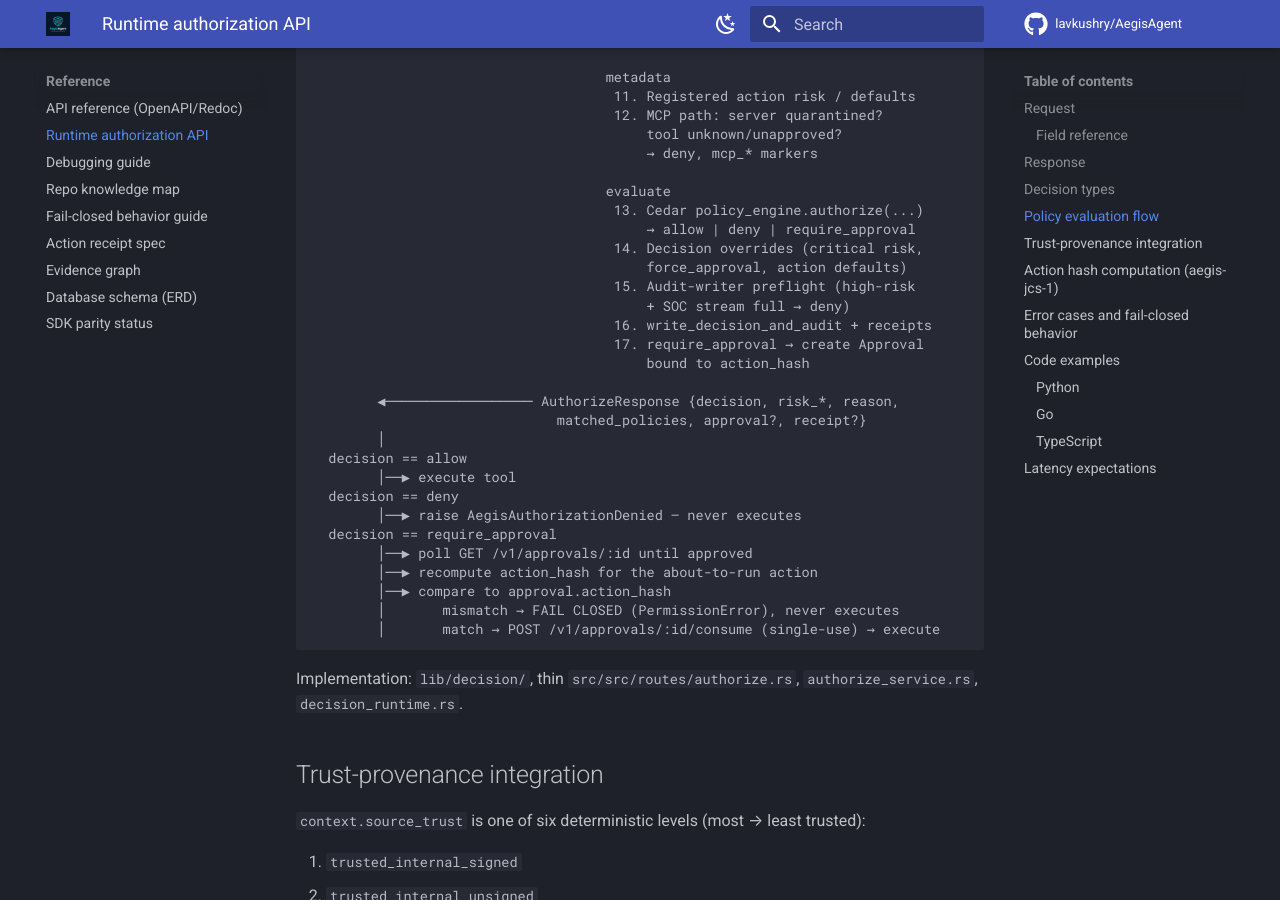
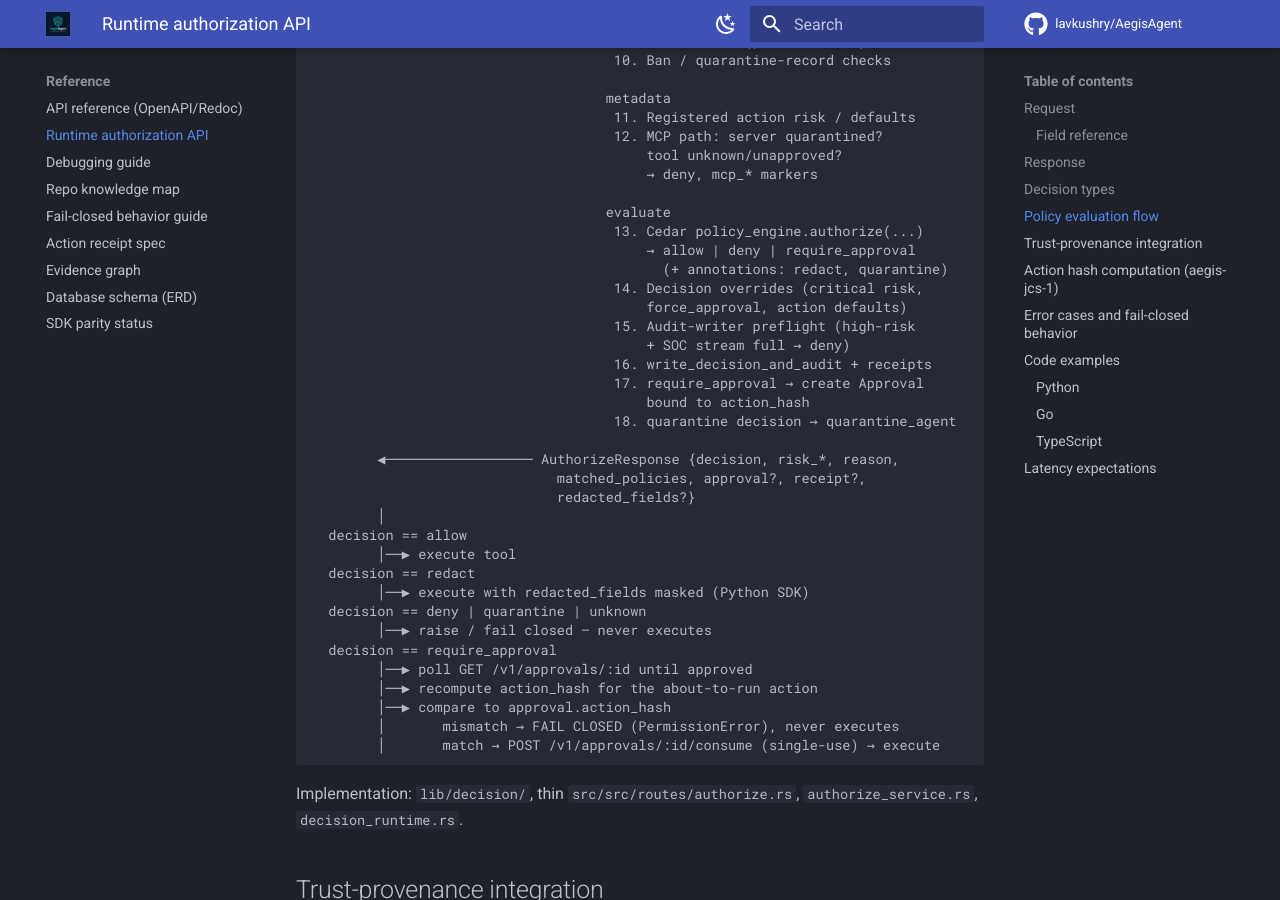
Before and after one commit to lavkushry/AegisAgent, an MkDocs documentation site: the page built from docs/runtime-authorization-api.md, in a window 1280 px wide and 900 px high, scrolled down 4645 px. Built offline with MkDocs 1.6.1 and Material for MkDocs 9.7.7, drawn with Linux system fonts in a browser that asks for light colours; comment, search, counter and statistics services are not loaded; some of the changed text lies outside the part shown.

Commit message:
docs: finish decision vocabulary in runtime API and getting-started
Align response field notes and evaluation diagram with redact/quarantine
outcomes and SDK fail-closed handling for unknown decisions. Getting-started
components table now names lib/decision and the full decision set.

```diff
--- a/docs/runtime-authorization-api.md
+++ b/docs/runtime-authorization-api.md
@@ -83,7 +83,7 @@ Content-Type: application/json
 | Field | Notes |
 |---|---|
 | `decision_id` | UUID for this evaluation; appears in `/v1/decisions/:id` and `/v1/audit/events`. |
-| `decision` | `"allow"`, `"deny"`, or `"require_approval"` — see [Decision types](#decision-types). |
+| `decision` | `"allow"`, `"deny"`, `"require_approval"`, `"redact"`, `"quarantine"`, … — see [Decision types](#decision-types). |
 | `risk_score` / `risk_level` | Derived from the registered tool/action's configured risk (`low`→10, `medium`→40, `high`→75, `critical`→95), or MCP tool risk for MCP calls. |
 | `reason` | Human-readable explanation, safe to display to an operator. |
 | `matched_policies` | Cedar policy IDs (or synthetic markers like `agent_frozen`, `mcp_unknown_tool`, `critical_risk_requires_approval`) that produced the decision — useful for debugging policy precedence. |
@@ -167,6 +167,7 @@ POST /v1/authorize ───────────────▶ REST: author
                                     evaluate
                                      13. Cedar policy_engine.authorize(...)
                                          → allow | deny | require_approval
+                                           (+ annotations: redact, quarantine)
                                      14. Decision overrides (critical risk,
                                          force_approval, action defaults)
                                      15. Audit-writer preflight (high-risk
@@ -174,14 +175,18 @@ POST /v1/authorize ───────────────▶ REST: author
                                      16. write_decision_and_audit + receipts
                                      17. require_approval → create Approval
                                          bound to action_hash
+                                     18. quarantine decision → quarantine_agent
 
         ◀────────────────── AuthorizeResponse {decision, risk_*, reason,
-                              matched_policies, approval?, receipt?}
+                              matched_policies, approval?, receipt?,
+                              redacted_fields?}
         │
   decision == allow
         │──▶ execute tool
-  decision == deny
-        │──▶ raise AegisAuthorizationDenied — never executes
+  decision == redact
+        │──▶ execute with redacted_fields masked (Python SDK)
+  decision == deny | quarantine | unknown
+        │──▶ raise / fail closed — never executes
   decision == require_approval
         │──▶ poll GET /v1/approvals/:id until approved
         │──▶ recompute action_hash for the about-to-run action
```
Also changed, not shown: docs/getting-started.md (+2 -2 lines).
